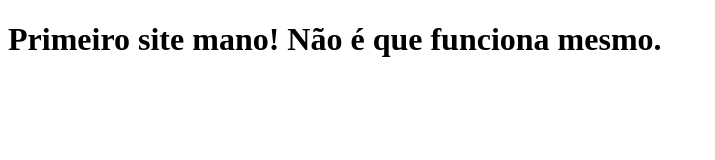
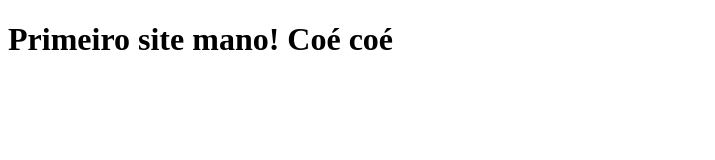
Before and after one commit to Bakuretsy/bakuretsy.github.io, a plain HTML site: page site/index.html in a window 1280 px wide. Shown: the whole page, without its empty margins (0-715 px from the left). Drawn offline with Linux system fonts and the light colour scheme.

Commit message:
mais uma

```diff
--- a/site/index.html
+++ b/site/index.html
@@ -4,7 +4,6 @@
 	<title>Salve!</title>
 </head>
 <body>
-<h1>Primeiro site mano!
-Não é que funciona mesmo.</h1>
+<h1>Primeiro site mano! Coé coé</h1>
 </body>
 </html>
```
